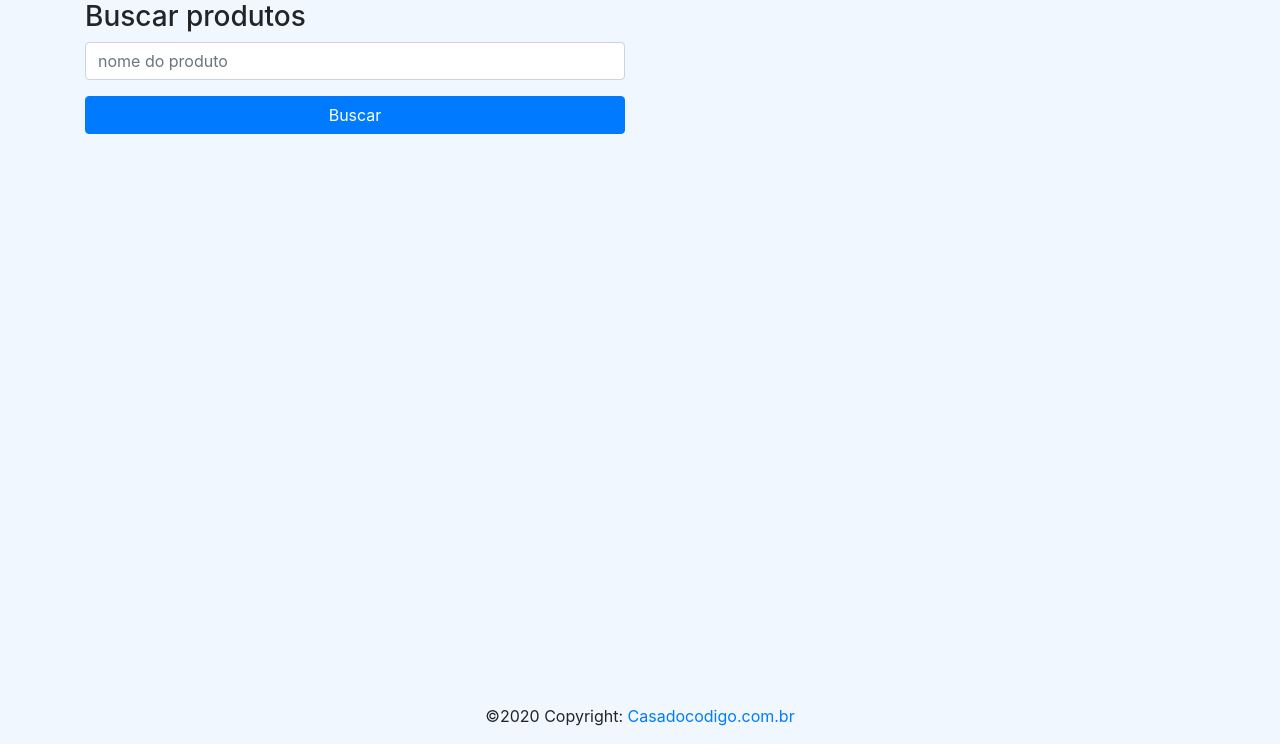
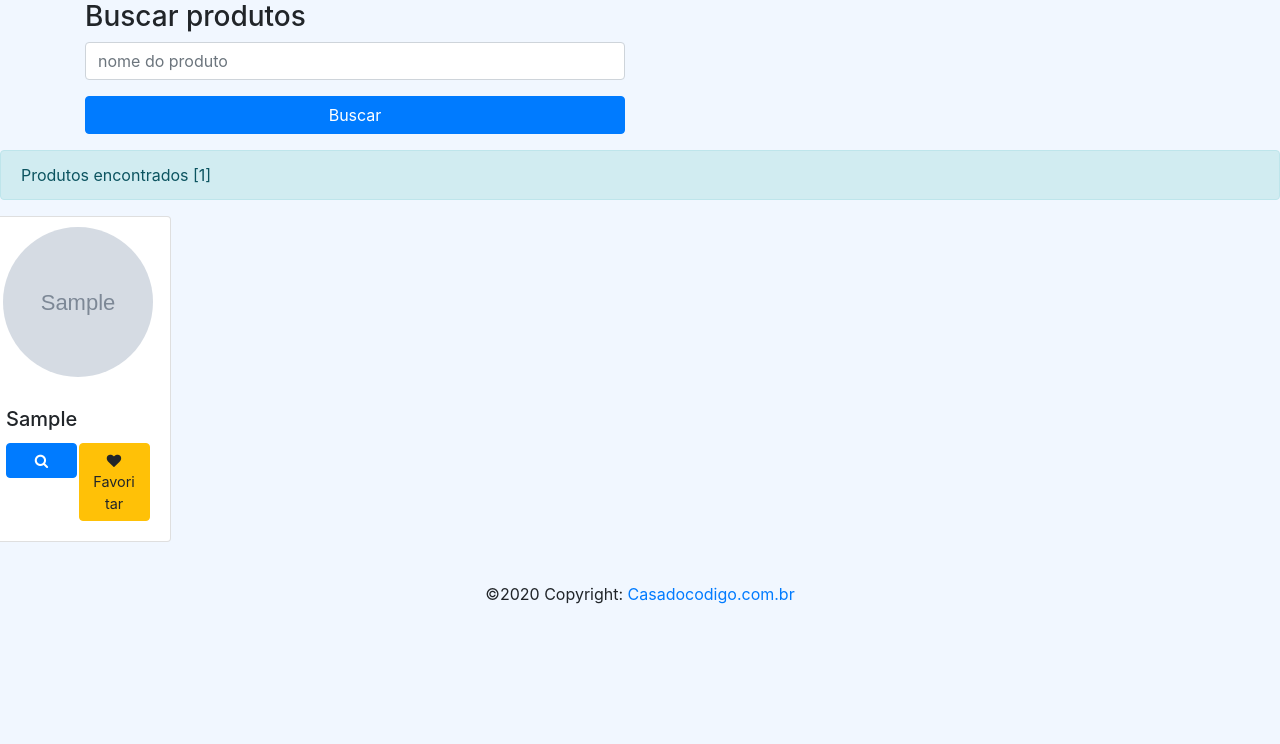
Before and after one commit to Kek3lvin/Projeto-individual, a Django app: page / in a window 1280 px wide. Shown: the part 56-800 px from the top of the page. Run offline with Django 4.2, Linux system fonts and the light colour scheme; tables that the repository leaves empty hold one stand-in row (values such as "Sample post"); grey boxes marked "Sample" are stand-in pictures; some libraries are stand-ins or nearby versions.

Commit message:
Continuando - slide 33

```diff
--- a/projeto/loja/templates/home/home.html
+++ b/projeto/loja/templates/home/home.html
@@ -23,10 +23,35 @@
                     </div>
                 </form>
             </div>
+            </di>
         </div>
     </div>
+    <div class="alert alert-info">
+    Produtos encontrados [{{ produtos|length }}]
 </div>
-{% endblock%}
+
+<div class="row">
+    {% for prod in produtos %}
+    <div class="card mb-4">
+        <div class="image-circle" style="background-image: url('/media/{{ prod.image }}');"></div>
+
+        <div class="card-body">
+            <h5 class="card-title">{{ prod.Produto }}</h5>
+
+            <a href="{% url 'home' %}" class="btn btn-primary btn-card">
+                <i class="fa fa-search"></i>
+            </a>
+
+            <button class="btn btn-warning btn-card">
+                <i class="fa fa-heart"></i> Favoritar
+            </button>
+        </div>
+    </div>
+    {% endfor %}
+</div>
+
+{% endblock %}
+
 {% block scripts %}
- <scripts src="{% static 'js/home.js' %}"></scripts>
+<script src="{% static 'js/home.js' %}"></script>
 {% endblock %}
--- a/projeto/loja/views/HomeView.py
+++ b/projeto/loja/views/HomeView.py
@@ -1,3 +1,12 @@
 from django.shortcuts import render
+from loja.models import Produto
+
 def home_view(request):
-    return render(request, template_name='home/home.html', status=200)
+    produto = request.GET.get("produto")
+    produtos = Produto.objects.all()
+    if produto is not None:
+        produtos = produtos.filter(Produto__contains=produto)
+    context = {
+        'produtos' : produtos
+    }
+    return render(request, template_name='home/home.html', context=context, status=200)
```
Lines whose indentation alone changed are shown as unchanged.
